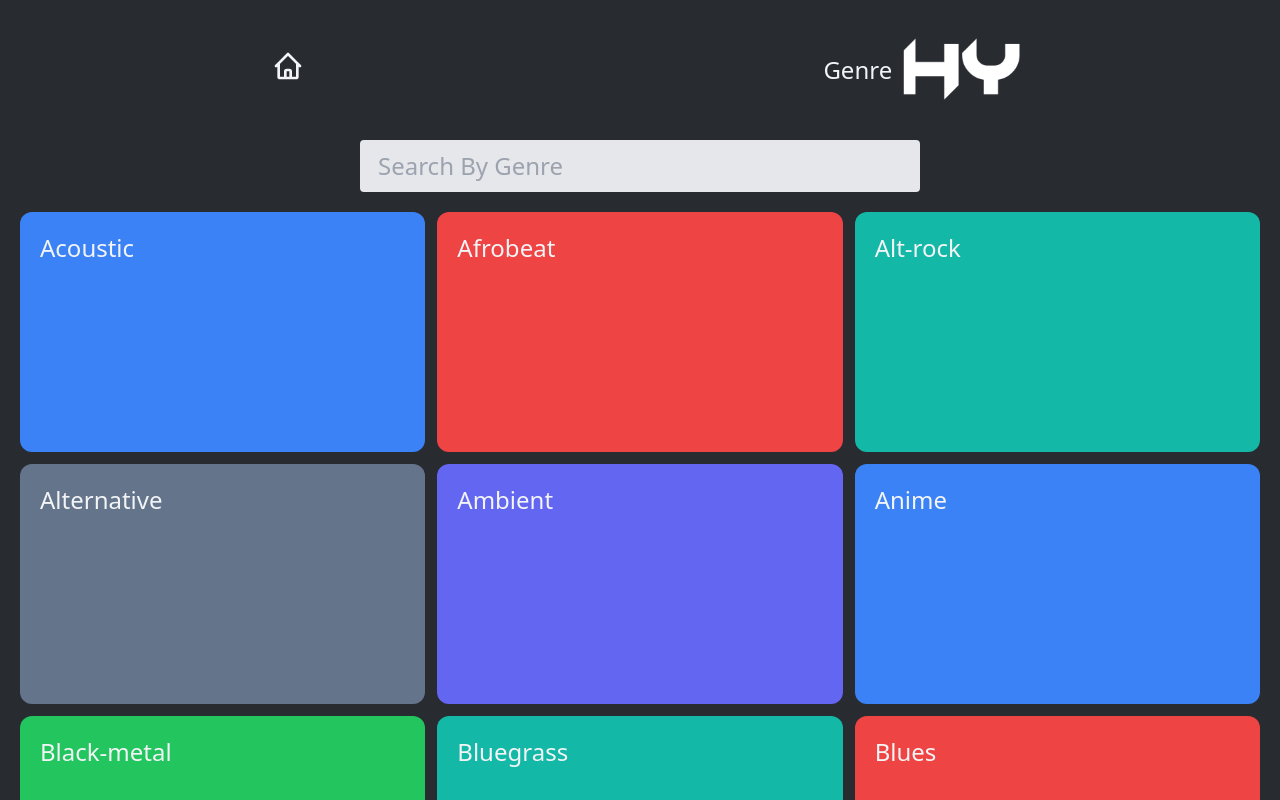
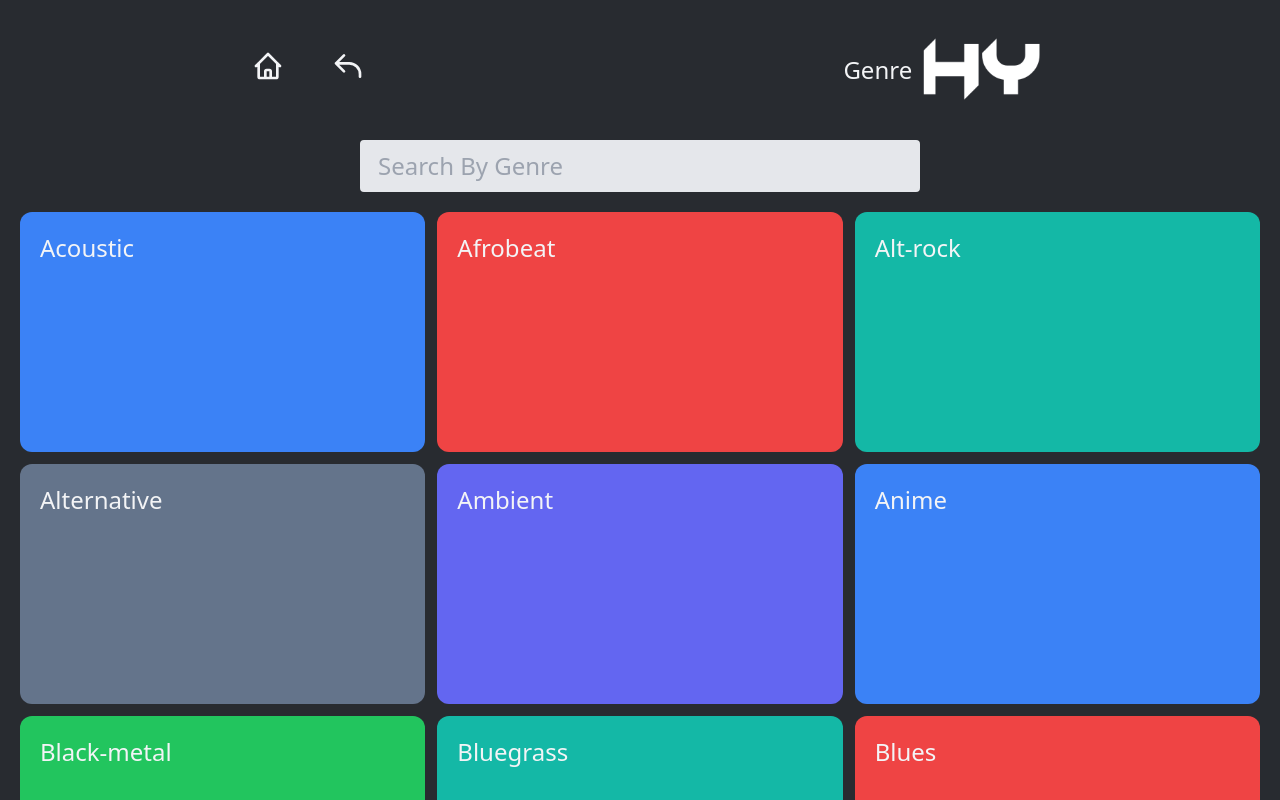
Before and after one commit to Ahljenn/odditory, a Next.js app: page /dashboard/genre in a window 1280 px wide. Shown: the top 800 px of the page. Built offline with nearby package versions, Linux system fonts and the light colour scheme.

Commit message:
Added router back button

```diff
--- a/components/ui/SubpageHeader.tsx
+++ b/components/ui/SubpageHeader.tsx
@@ -2,7 +2,7 @@ import React from 'react';
 import Badge from './Badge';
 import Image from 'next/image';
 import Router from 'next/router';
-import { HomeIcon } from '@heroicons/react/outline';
+import { HomeIcon, ReplyIcon } from '@heroicons/react/outline';
 
 interface PageData {
   pageName: string | string[] | undefined;
@@ -21,9 +21,17 @@ const SubpageHeader: React.FC<PageData> = ({ pageName }: PageData): JSX.Element
     Router.push('/dashboard');
   };
 
+  const handleBack = (): void => {
+    Router.back();
+  };
+
   return (
     <header className="flex flex-col items-center sm:justify-around sm:flex-row">
-      <Badge Icon={HomeIcon} title="HOME" update={handleHome} />
+      <div className="flex flex-row">
+        <Badge Icon={HomeIcon} title="HOME" update={handleHome} />
+        <Badge Icon={ReplyIcon} title="Back" update={handleBack} />
+      </div>
+
       <div className="flex flex-row items-center">
         <h1 className="text-2xl">{pageName}</h1>
         <Image
--- a/pages/dashboard/[genreResult].tsx
+++ b/pages/dashboard/[genreResult].tsx
@@ -47,14 +47,12 @@ const genreResult: React.FC = (): JSX.Element => {
   return (
     <>
       <SubpageHeader pageName={genreTitle} />
-      <h1> Genre: {genreTitle} </h1>
-      <h1> Id: {genreId} </h1>
       <section className="mt-5 mx-5 grid grid-cols-2 sm:grid-cols-3 gap-4 md:grid-cols-4 2xl:grid-cols-6 xl:gap-7 max-w-screen-4xl justify-center">
         {isLoaded
           ? tracks.map((track: any, index: number) => (
               <div key={index}>
                 <img
-                  src={track.album.images[0].url}
+                  src={track.album.images[0]?.url}
                   alt={track.name}
                   className="track-primary sm:w-[25.5rem] xl:w-[35rem]"
                 />
```
